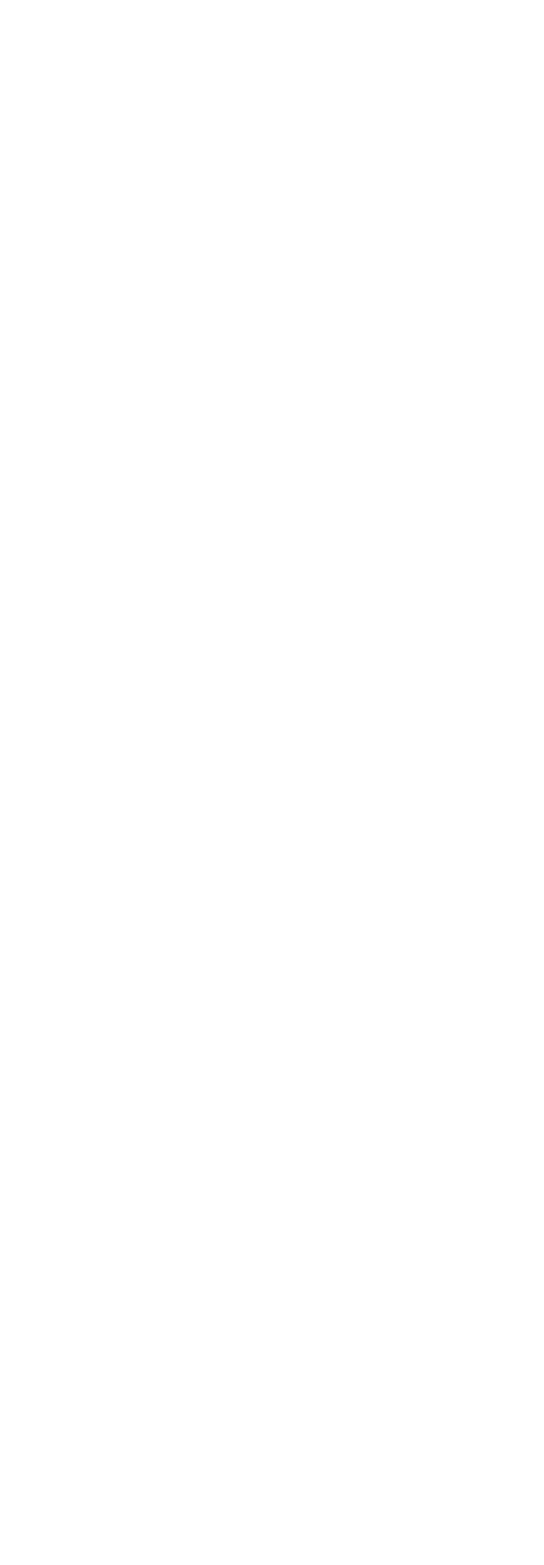
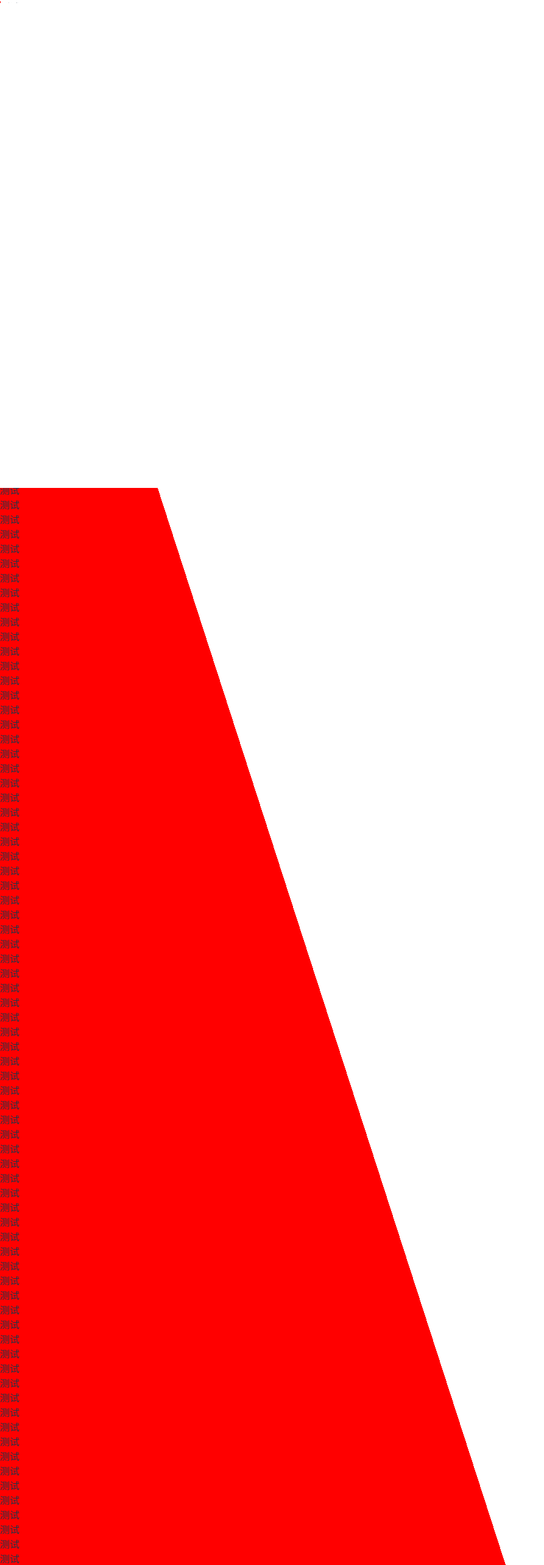
Before and after one commit to Tongshisan/vite-react-blog, a React (Vite) app: page /blog in a window 1280 px wide. Before the commit this address had no page. Shown: the top 2566 px of the page at 61% size, without its empty margins (0-893 px from the left). Before the commit the page ends 800 px from the top, so only its background shows below. Built offline with nearby package versions, Linux system fonts and the light colour scheme.

Commit message:
feat: 顶部滚动条

```diff
--- a/src/App.tsx
+++ b/src/App.tsx
@@ -1,6 +1,7 @@
 import { useState } from 'react';
 import { BrowserRouter as Router, Route, Routes } from 'react-router-dom';
 import Home from './pages/home';
+import Blog from './pages/blog';
 import './App.css'
 
 function App() {
@@ -10,6 +11,7 @@
       <Router>
         <Routes>
           <Route path='/' element={<Home />}></Route>
+          <Route path='/blog' element={<Blog />}></Route>
         </Routes>
       </Router>
     </div>
--- /dev/null
+++ b/src/components/index.ts
@@ -0,0 +1 @@
+export { TopProgressBar } from './top-progress-bar'
--- /dev/null
+++ b/src/components/top-progress-bar/index.css
@@ -0,0 +1,15 @@
+body {
+  background: linear-gradient(to right top, red 50%, #fff 50%) no-repeat;
+  background-size: 100% calc(100% - 100vh + 5px);
+}
+
+body::after {
+  content: '';
+  position: fixed;
+  top: 5px;
+  right: 0;
+  bottom: 0;
+  left: 0;
+  background-color: #fff;
+  z-index: 0;
+}
--- /dev/null
+++ b/src/components/top-progress-bar/index.tsx
@@ -0,0 +1,16 @@
+import { FunctionComponent, ReactNode } from "react";
+import './index.css';
+
+interface TopProgressBarProps {
+  children: ReactNode
+}
+
+export const TopProgressBar: FunctionComponent<TopProgressBarProps> = ({ children }) => {
+  return (
+    <div>
+      {children}
+    </div>
+  );
+}
+
+export default TopProgressBar;
--- /dev/null
+++ b/src/pages/blog/article/test.tsx
@@ -0,0 +1,255 @@
+import { FunctionComponent } from "react";
+import { TopProgressBar } from '@/components';
+
+interface TestArticleProps {
+
+}
+
+const TestArticle: FunctionComponent<TestArticleProps> = () => {
+  return (
+    <TopProgressBar>
+      <div>测试</div>
+      <div>测试</div>
+      <div>测试</div>
+      <div>测试</div>
+      <div>测试</div>
+
+      <div>测试</div>
+      <div>测试</div>
+      <div>测试</div>
+
+      <div>测试</div>
+      <div>测试</div>
+      <div>测试</div>
+
+      <div>测试</div>
+      <div>测试</div>
+      <div>测试</div>
+      <div>测试</div>
+      <div>测试</div>
+
+      <div>测试</div>
+      <div>测试</div>
+      <div>测试</div>
+
+      <div>测试</div>
+      <div>测试</div>
+      <div>测试</div>
+      <div>测试</div>
+      <div>测试</div>
+      <div>测试</div>
+      <div>测试</div>
+      <div>测试</div>
+
+      <div>测试</div>
+      <div>测试</div>
+      <div>测试</div>
+
+      <div>测试</div>
+      <div>测试</div>
+      <div>测试</div>
+      <div>测试</div>
+      <div>测试</div>
+      <div>测试</div>
+      <div>测试</div>
+      <div>测试</div>
+
+      <div>测试</div>
+      <div>测试</div>
+      <div>测试</div>
+
+      <div>测试</div>
+      <div>测试</div>
+      <div>测试</div>
+
+      <div>测试</div>
+      <div>测试</div>
+      <div>测试</div>
+      <div>测试</div>
+      <div>测试</div>
+
+      <div>测试</div>
+      <div>测试</div>
+      <div>测试</div>
+
+      <div>测试</div>
+      <div>测试</div>
+      <div>测试</div>
+      <div>测试</div>
+      <div>测试</div>
+      <div>测试</div>
+      <div>测试</div>
+      <div>测试</div>
+
+      <div>测试</div>
+      <div>测试</div>
+      <div>测试</div>
+
+      <div>测试</div>
+      <div>测试</div>
+      <div>测试</div>
+      <div>测试</div>
+      <div>测试</div>
+      <div>测试</div>
+      <div>测试</div>
+      <div>测试</div>
+
+      <div>测试</div>
+      <div>测试</div>
+      <div>测试</div>
+
+      <div>测试</div>
+      <div>测试</div>
+      <div>测试</div>
+
+      <div>测试</div>
+      <div>测试</div>
+      <div>测试</div>
+      <div>测试</div>
+      <div>测试</div>
+
+      <div>测试</div>
+      <div>测试</div>
+      <div>测试</div>
+
+      <div>测试</div>
+      <div>测试</div>
+      <div>测试</div>
+      <div>测试</div>
+      <div>测试</div>
+      <div>测试</div>
+      <div>测试</div>
+      <div>测试</div>
+
+      <div>测试</div>
+      <div>测试</div>
+      <div>测试</div>
+
+      <div>测试</div>
+      <div>测试</div>
+      <div>测试</div>
+      <div>测试</div>
+      <div>测试</div>
+      <div>测试</div>
+      <div>测试</div>
+      <div>测试</div>
+
+      <div>测试</div>
+      <div>测试</div>
+      <div>测试</div>
+
+      <div>测试</div>
+      <div>测试</div>
+      <div>测试</div>
+      <div>测试</div>
+      <div>测试</div>
+      <div>测试</div>
+      <div>测试</div>
+      <div>测试</div>
+
+      <div>测试</div>
+      <div>测试</div>
+      <div>测试</div>
+
+      <div>测试</div>
+      <div>测试</div>
+      <div>测试</div>
+
+      <div>测试</div>
+      <div>测试</div>
+      <div>测试</div>
+      <div>测试</div>
+      <div>测试</div>
+
+      <div>测试</div>
+      <div>测试</div>
+      <div>测试</div>
+
+      <div>测试</div>
+      <div>测试</div>
+      <div>测试</div>
+      <div>测试</div>
+      <div>测试</div>
+      <div>测试</div>
+      <div>测试</div>
+      <div>测试</div>
+
+      <div>测试</div>
+      <div>测试</div>
+      <div>测试</div>
+
+      <div>测试</div>
+      <div>测试</div>
+      <div>测试</div>
+      <div>测试</div>
+      <div>测试</div>
+      <div>测试</div>
+      <div>测试</div>
+      <div>测试</div>
+
+      <div>测试</div>
+      <div>测试</div>
+      <div>测试</div>
+
+      <div>测试</div>
+      <div>测试</div>
+      <div>测试</div>
+
+      <div>测试</div>
+      <div>测试</div>
+      <div>测试</div>
+      <div>测试</div>
+      <div>测试</div>
+
+      <div>测试</div>
+      <div>测试</div>
+      <div>测试</div>
+
+      <div>测试</div>
+      <div>测试</div>
+      <div>测试</div>
+      <div>测试</div>
+      <div>测试</div>
+      <div>测试</div>
+      <div>测试</div>
+      <div>测试</div>
+
+      <div>测试</div>
+      <div>测试</div>
+      <div>测试</div>
+
+      <div>测试</div>
+      <div>测试</div>
+      <div>测试</div>
+      <div>测试</div>
+      <div>测试</div>
+      <div>测试</div>
+      <div>测试</div>
+      <div>测试</div>
+
+      <div>测试</div>
+      <div>测试</div>
+      <div>测试</div>
+
+      <div>测试</div>
+      <div>测试</div>
+      <div>测试</div>
+      <div>测试</div>
+      <div>测试</div>
+      <div>测试</div>
+      <div>测试</div>
+      <div>测试</div>
+
+      <div>测试</div>
+      <div>测试</div>
+      <div>测试</div>
+
+      <div>测试</div>
+      <div>测试</div>
+      <div>测试</div>
+
+    </TopProgressBar>
+  );
+}
+
+export default TestArticle;
--- /dev/null
+++ b/src/pages/blog/index.tsx
@@ -0,0 +1,16 @@
+import { FunctionComponent } from "react";
+import Test from './article/test';
+
+interface BlogProps {
+
+}
+
+const Blog: FunctionComponent<BlogProps> = () => {
+  return (
+    <div>
+      <Test />
+    </div>
+  );
+}
+
+export default Blog;
```
Also changed, not shown: src/components/top-progress-bar/index.module.scss (added).
